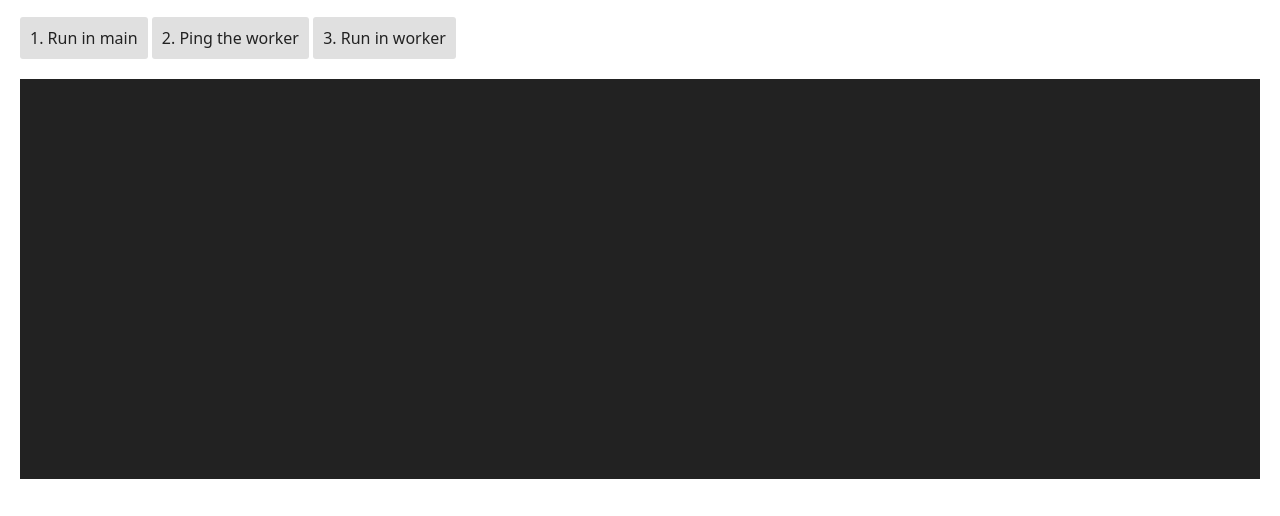
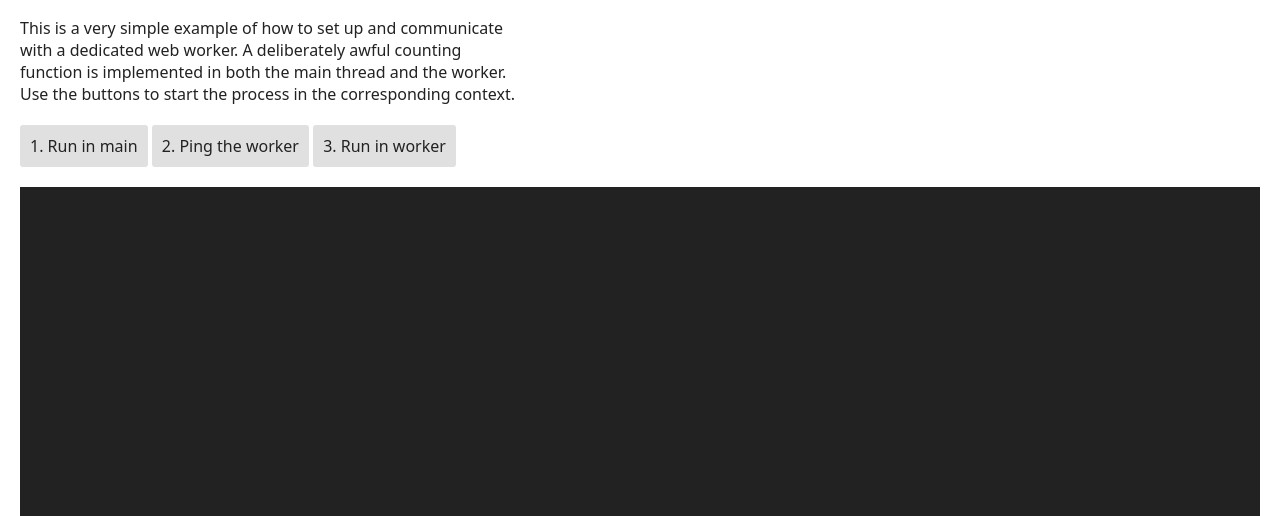
Before and after one commit to omidantilong/webworker-demo, a website: page src/static/index.html in a window 1280 px wide. Shown: the part 66-582 px from the top of the page. Drawn offline with nearby package versions, Linux system fonts and the light colour scheme; files that its build step writes are made by us from their sources.

Commit message:
update paths and add intro para

```diff
--- a/src/scss/style.scss
+++ b/src/scss/style.scss
@@ -142,3 +142,8 @@ button {
     background: $md-green-300;
   }
 }
+
+p {
+  margin-bottom: 20px;
+  max-width: 500px;
+}
--- a/src/static/index.html
+++ b/src/static/index.html
@@ -16,7 +16,7 @@
     />
     <link
       rel="stylesheet"
-      href="/styles/style.css"
+      href="./styles/style.css"
       media="print"
       onload="this.media='all';document.body.setAttribute('data-css', 'true')"
     />
@@ -42,6 +42,12 @@
   <body>
     <div class="wrapper">
       <h1>Web worker test</h1>
+      <p>
+        This is a very simple example of how to set up and communicate with a
+        dedicated web worker. A deliberately awful counting function is
+        implemented in both the main thread and the worker. Use the buttons to
+        start the process in the corresponding context.
+      </p>
       <button data-action="mainThread">1. Run in main</button>
       <button data-action="timeoutProcess">2. Ping the worker</button>
       <button data-action="countProcess">3. Run in worker</button>
@@ -56,7 +62,7 @@
       </div>
     </div>
   </body>
-  <script src="/app.js"></script>
+  <script src="./app.js"></script>
   <script>
     workerDemo()
   </script>
```
